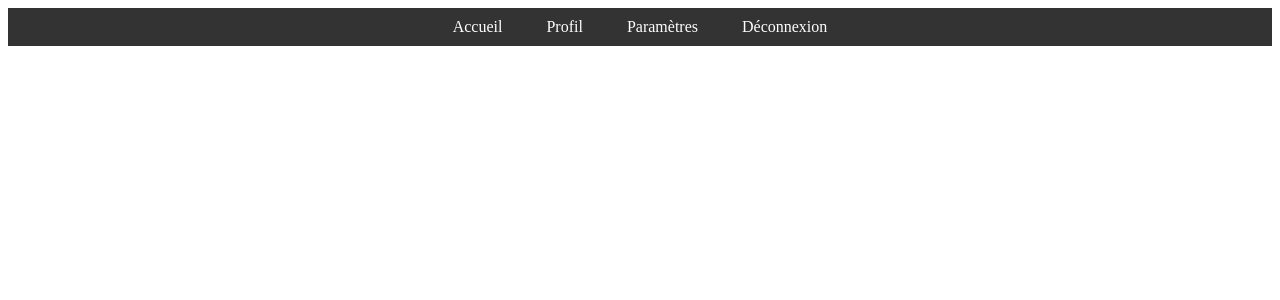
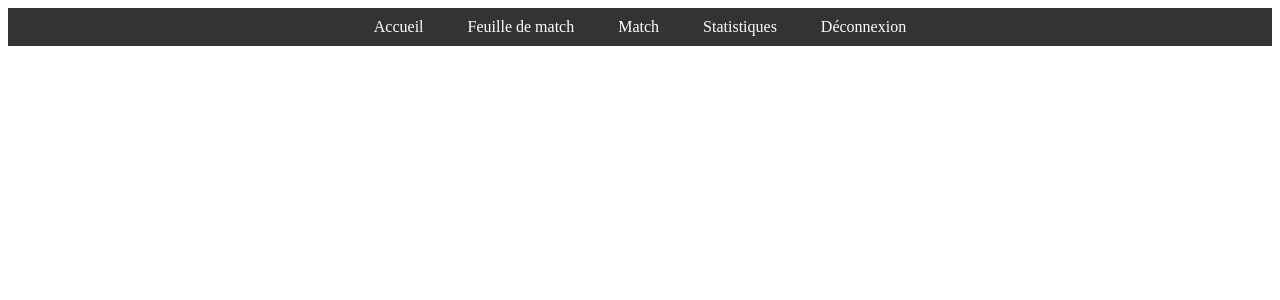
Before and after one commit to tatsu9918/gestionbasket, a PHP site: page /menu.php in a window 1280 px wide. Shown: the top 300 px of the page. Run offline with PHP 8.4, Linux system fonts and the light colour scheme.

Commit message:
modifmenu

```diff
--- a/Connexion/menu.php
+++ b/Connexion/menu.php
@@ -1,8 +1,9 @@
 <nav>
     <ul>
         <li><a href="home.php">Accueil</a></li>
-        <li><a href="profil.php">Profil</a></li>
-        <li><a href="settings.php">Paramètres</a></li>
+        <li><a href="feuillematch.php">Feuille de match</a></li>
+        <li><a href="match.php">Match</a></li>
+        <li><a href="">Statistiques</a></li>
         <li><a href="logout.php">Déconnexion</a></li>
     </ul>
 </nav>
```
